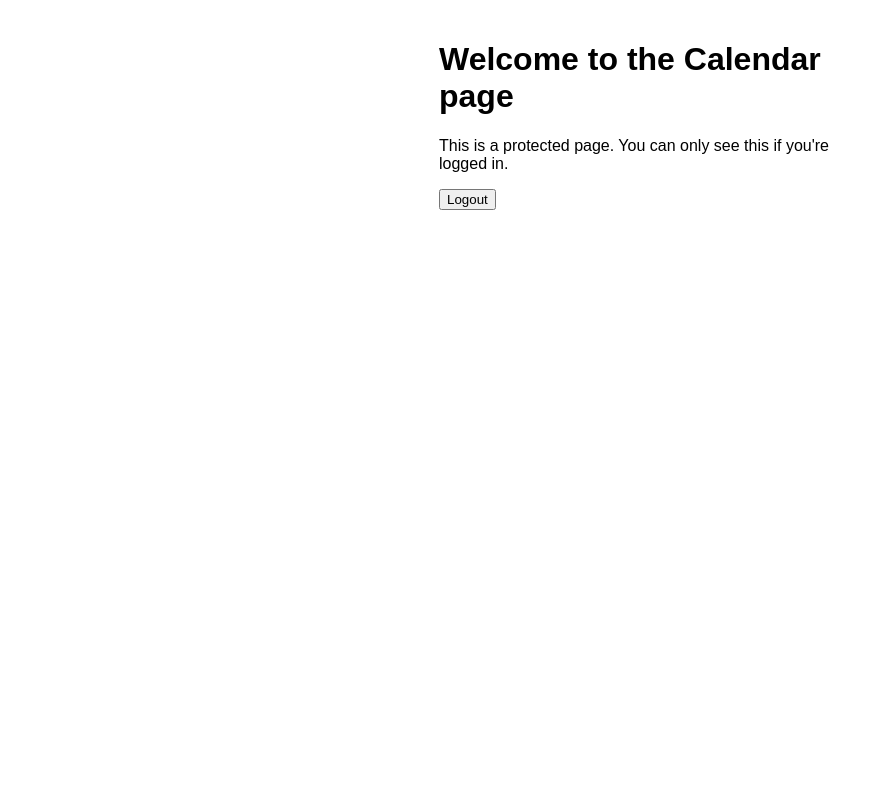
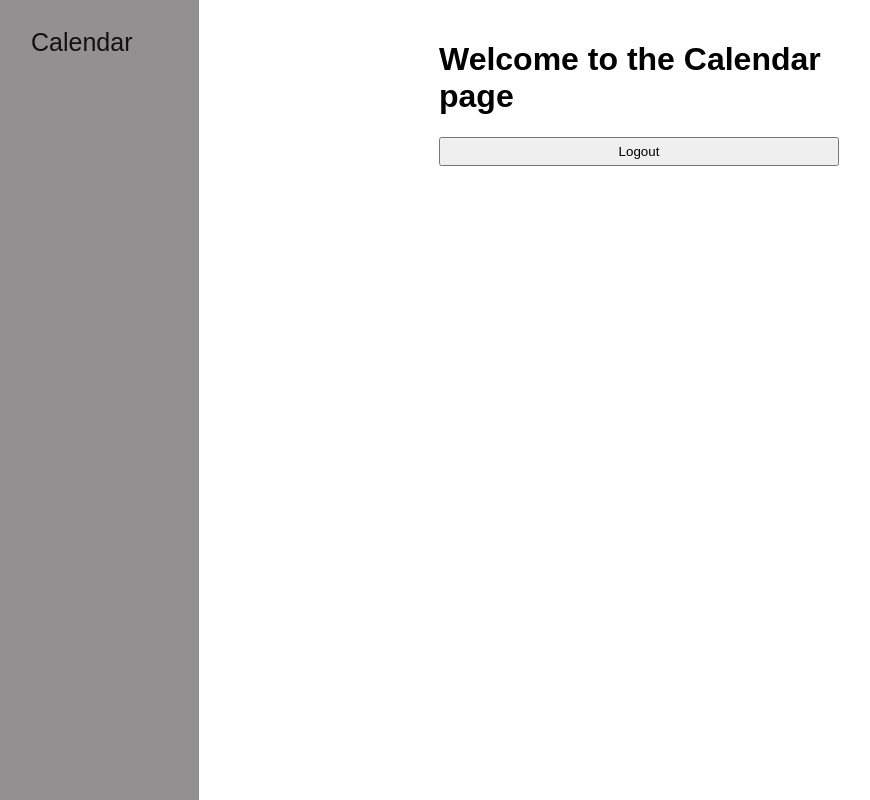
Before and after one commit to mnerva/application, a website: page public/calendar.html in a window 1280 px wide. Shown: the whole page, without its empty margins (1-871 px from the left). Drawn offline with Linux system fonts and the light colour scheme.

Commit message:
added sidebar

```diff
--- a/public/calendar.html
+++ b/public/calendar.html
@@ -4,15 +4,17 @@
     <meta charset="UTF-8">
     <meta name="viewport" content="width=device-width, initial-scale=1.0">
     <title>Calendar</title>
-    <style>
-        body { font-family: Arial, sans-serif; max-width: 400px; margin: 0 auto; padding: 20px; }
-        button { cursor: pointer; }
-    </style>
+    <!-- the form awesome library is used to add icons to our form -->
+    <link rel="stylesheet" href="https://use.fontawesome.com/releases/v5.7.1/css/all.css">
+    <!-- include the stylesheet file -->
+    <link href="/style.css" rel="stylesheet" type="text/css">
 </head>
 <body>
     <h1>Welcome to the Calendar page</h1>
-    <p>This is a protected page. You can only see this if you're logged in.</p>
     <button id="logoutBtn">Logout</button>
+    <div id="Sidenav" class="sidenav">
+        <a href="#" class="calendarBtn" onclick="calendar()">Calendar</a>
+    </div>
 
     <script src="calendar.js"></script>
 </body>
--- a/public/calendar.js
+++ b/public/calendar.js
@@ -4,6 +4,14 @@ function logout() {
     window.location.href = 'index.html';
 }
 
+function calendar() {
+    window.location.href = 'calendar.html';
+}
+
 if (document.getElementById('logoutBtn')) {
     document.getElementById('logoutBtn').addEventListener('click', logout);
 }
+
+if (document.getElementById('calendarBtn')) {
+    document.getElementById('calendarBtn').addEventListener('click', calendar);
+}
--- a/public/style.css
+++ b/public/style.css
@@ -1,3 +1,31 @@
 body { font-family: Arial, sans-serif; max-width: 400px; margin: 0 auto; padding: 20px; }
         input, button { display: block; width: 100%; margin-bottom: 10px; padding: 5px; }
         button { cursor: pointer; }
+
+/* The left sidenav */
+.sidenav {
+        height: 100%;
+        width: 200px;
+        position: fixed;
+        z-index: 1;
+        top: 0;
+        left: 0;
+        background-color: #929090;
+        overflow-x: hidden;
+        padding-top: 20px;
+}
+
+/* The navigation menu links */
+.sidenav a {
+        padding: 8px 8px 8px 32px;
+        text-decoration: none;
+        font-size: 25px;
+        color: #111;
+        display: block;
+        transition: 0.3s;
+      }
+
+/* Page content */
+.main {
+        margin-left: 200px;
+}
```
Also changed, not shown: public/dashboard.html (+7 -5 lines).
